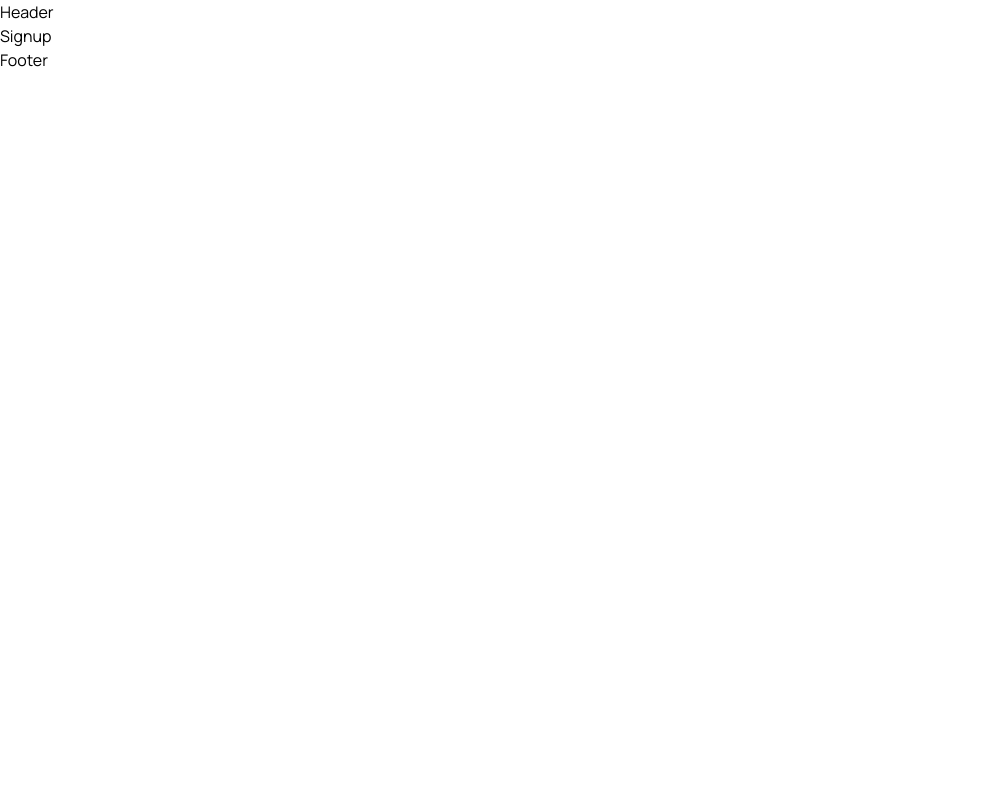
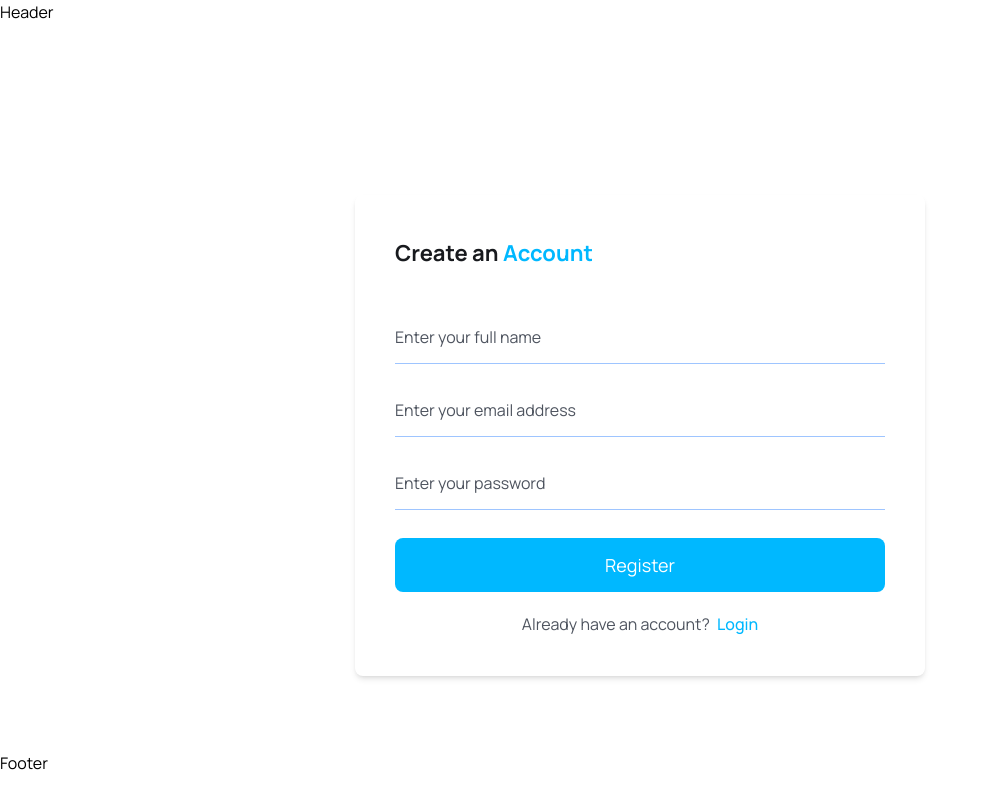
Before and after one commit to MNihal7961/url-client, a React (Vite) app: page /signup in a window 1280 px wide. Shown: the whole page, without its empty margins (0-986 px from the left). Built offline with nearby package versions, Linux system fonts and the light colour scheme.

Commit message:
designed signup form

```diff
--- a/src/pages/Signup.jsx
+++ b/src/pages/Signup.jsx
@@ -1,9 +1,132 @@
-import React from 'react'
+import axios from "axios";
+import { useState } from "react";
+import { Link, useNavigate } from "react-router-dom";
+import { HashLoader } from "react-spinners";
+import { toast } from "react-toastify";
 
 const Signup = () => {
+  const [loading, setLoading] = useState(false);
+  const [formData, setFormData] = useState({
+    name: "",
+    email: "",
+    password: "",
+  });
+  const navigate = useNavigate();
+
+  const handleInputChange = (e) => {
+    setFormData({ ...formData, [e.target.name]: e.target.value });
+  };
+
+  const handleSubmit = async (event) => {
+    event.preventDefault();
+    setLoading(true);
+
+    if (!formData.email && !formData.name && !formData.password) {
+      setLoading(false);
+      return toast.error("All fields are required");
+    } else if (!formData.email) {
+      setLoading(false);
+      return toast.error("Email is required");
+    } else if (!formData.name) {
+      setLoading(false);
+      return toast.error("Name is required");
+    } else if (!formData.password) {
+      setLoading(false);
+      return toast.error("Password is required");
+    } else if (formData.password.length < 6) {
+      setLoading(false);
+      return toast.error("Password should be minimum 6 charecters");
+    }
+
+    try {
+      const res = await axios.post(
+        "http://localhost:4000/api/user/signup",
+        formData,
+        {
+          headers: {
+            "Content-Type": "application/json",
+          },
+        }
+      );
+
+      const data = res.data;
+
+      console.log(data);
+
+      if (res.status === 200) {
+        setLoading(false);
+        toast.success(data.message);
+        navigate("/login");
+      } else if (res.status === 409) {
+        setLoading(false);
+        toast.error("user already exists");
+      } else {
+        setLoading(false);
+        toast.error("signup failed");
+      }
+    } catch (err) {
+      console.log(err);
+      toast.error(err.response.data.message);
+      setLoading(false);
+    }
+  };
+
   return (
-    <div>Signup</div>
-  )
-}
+    <section className="px-5 xl:px-0 mt-24">
+      <div className="w-full max-w-[570px] mx-auto rounded-lg shadow-md md:p-10">
+        <h3 className="text-headingColor text-[22px] leading-9 font-bold mb-10">
+          Create an <span className="text-primaryColor">Account</span>
+        </h3>
+        <form onSubmit={handleSubmit}>
+          <div className="mb-5">
+            <input
+              type="text"
+              placeholder="Enter your full name"
+              name="name"
+              value={formData.name}
+              onChange={handleInputChange}
+              className="w-full pr-4 py-3 border-b border-solid border-[#0066ff61] focus:outline-none focus:border-b-primaryColor text-[16px] leading-7 text-headingColor placeholder:text-textColor cursor-pointer required:"
+            />
+          </div>
+          <div className="mb-5">
+            <input
+              type="email"
+              placeholder="Enter your email address"
+              name="email"
+              value={formData.email}
+              onChange={handleInputChange}
+              className="w-full pr-4 py-3 border-b border-solid border-[#0066ff61] focus:outline-none focus:border-b-primaryColor text-[16px] leading-7 text-headingColor placeholder:text-textColor cursor-pointer required:"
+            />
+          </div>
+          <div className="mb-5">
+            <input
+              type="password"
+              placeholder="Enter your password"
+              name="password"
+              value={formData.password}
+              onChange={handleInputChange}
+              className="w-full pr-4 py-3 border-b border-solid border-[#0066ff61] focus:outline-none focus:border-b-primaryColor text-[16px] leading-7 text-headingColor placeholder:text-textColor cursor-pointer required:"
+            />
+          </div>
+          <div className="mt-7">
+            <button
+              disabled={loading && true}
+              className="w-full bg-primaryColor text-white text-[18px] leading-[30px] rounded-lg px-4 py-3"
+              type="submit"
+            >
+              {loading ? <HashLoader size={35} color="#ffffff" /> : "Register"}
+            </button>
+          </div>
+          <p className="text-textColor mt-5 text-center">
+            Already have an account?{" "}
+            <Link to="/login" className="text-primaryColor font-medium ml-1">
+              Login
+            </Link>
+          </p>
+        </form>
+      </div>
+    </section>
+  );
+};
 
-export default Signup
+export default Signup;
```
